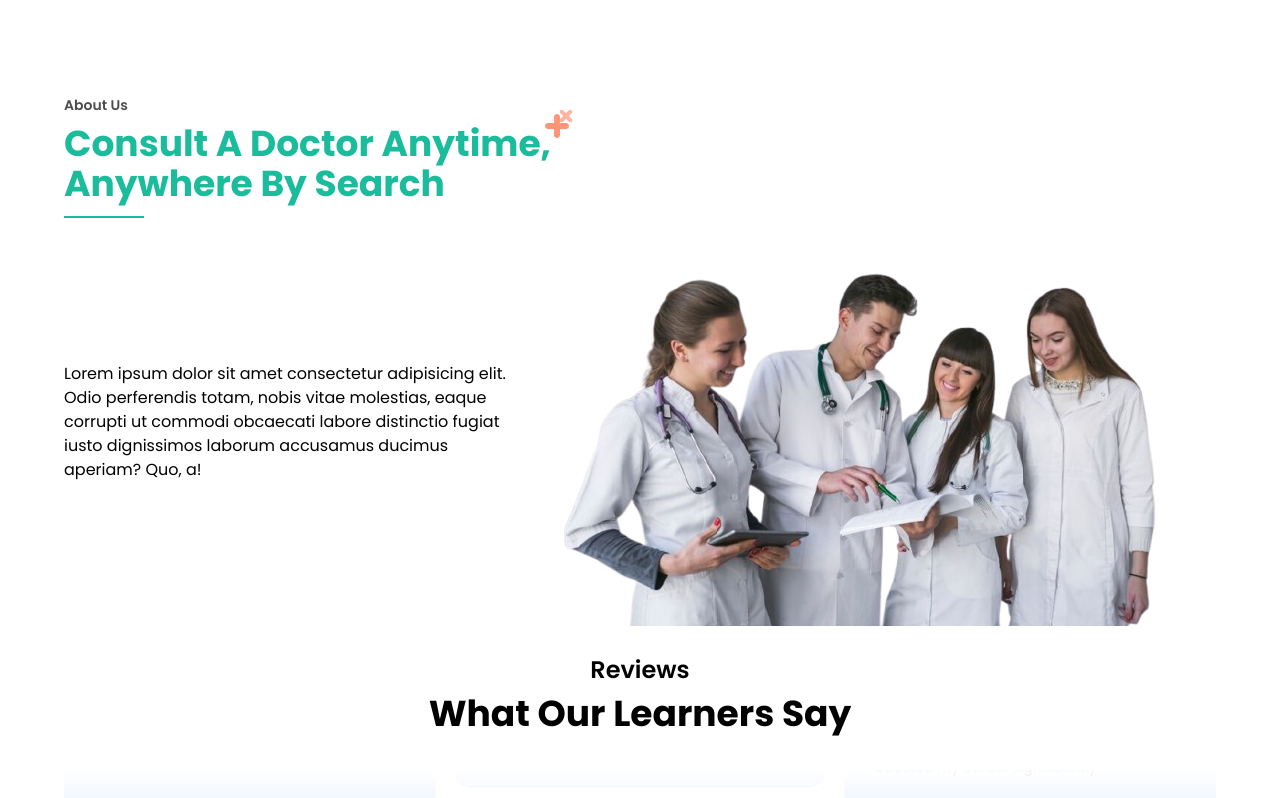
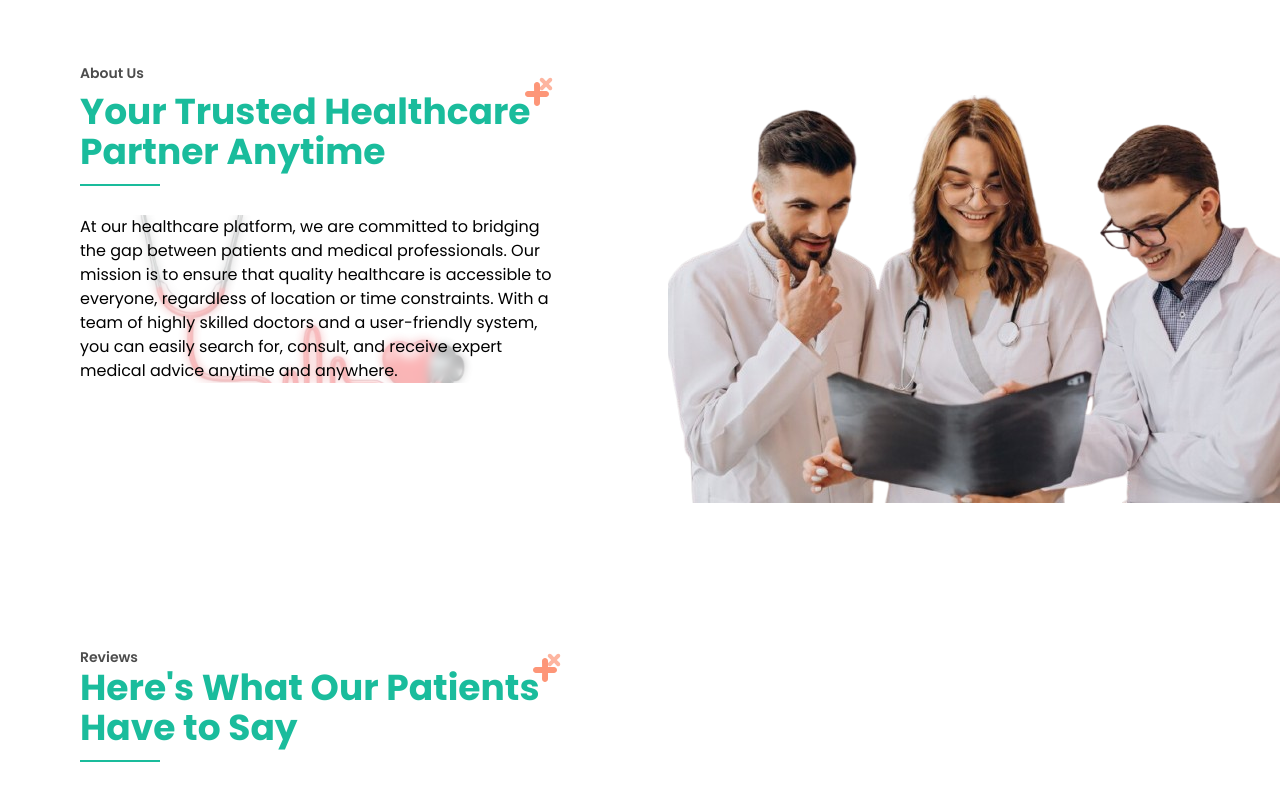
Before and after one commit to jahedasultana/Health-Track, a React (Vite) app: page / in a window 1280 px wide. Shown: the part 5180-5978 px from the top of the page. Built offline with nearby package versions, Linux system fonts and the light colour scheme; no server answers; grey boxes are pictures that could not be loaded.

Commit message:
Review section fix

```diff
--- a/src/pages/home/aboutUs/AboutUs.jsx
+++ b/src/pages/home/aboutUs/AboutUs.jsx
@@ -1,34 +1,44 @@
 import { TiPlus } from "react-icons/ti";
-import mainImg from "../../../assets/homeImage/team.png";
-// import sideImg from "../../../assets/homeImage/aboutme.png";
+import mainImg from "../../../assets/homeImage/team2.png";
+import bgImage from "../../../assets/homeImage/slove.png"; // Import the background image
 
 const AboutUs = () => {
   return (
-    <div className=" md:w-[90%]  w-full mx-auto">
-      <div className="">
+    <div className="md:w-[100%] relative md:pl-20 mb-36 w-full mx-auto">
+      {/* Title Section */}
+      <div className="absolute -top-8">
         <p className="text-black/70 text-[14px] font-semibold mb-2">About Us</p>
-        <h2 className=" relative text-[#1ABC9C] md:text-4xl text-2xl font-bold mb-3 w-[max-content]">
-          Consult A Doctor Anytime,
-          <br /> Anywhere By Search
-          <TiPlus className="absolute text-[#FD9678]  -right-6 -top-4" />
+        <h2 className="relative text-[#1ABC9C] md:text-4xl text-2xl font-bold mb-3 w-[max-content]">
+          Your Trusted Healthcare <br /> Partner Anytime
+          <TiPlus className="absolute text-[#FD9678] -right-6 -top-4" />
           <TiPlus className="absolute text-[#FD9678] opacity-70 text-2xl -right-[27px] rotate-45 -top-5" />
         </h2>
         <div className="w-[80px] h-[2px] bg-[#1ABC9C]"></div>
       </div>
 
+      {/* Content Section */}
       <div className="flex flex-col md:flex-row items-center">
-        {/* Text Section */}
-        <div className="w-full md:w-[40%] ">
-          <p>
-            Lorem ipsum dolor sit amet consectetur adipisicing elit. Odio
-            perferendis totam, nobis vitae molestias, eaque corrupti ut commodi
-            obcaecati labore distinctio fugiat iusto dignissimos laborum
-            accusamus ducimus aperiam? Quo, a!
-          </p>
+        {/* Left Section with Background Image */}
+        <div
+          className="w-full md:w-[40%] bg-cover bg-center bg-no-repeat relative"
+          style={{ backgroundImage: `url(${bgImage})` }}
+        >
+          <div className="bg-white/70 backdrop-blur-sm">
+            <p>
+              At our healthcare platform, we are committed to bridging the gap
+              between patients and medical professionals. Our mission is to
+              ensure that quality healthcare is accessible to everyone,
+              regardless of location or time constraints. With a team of highly
+              skilled doctors and a user-friendly system, you can easily search
+              for, consult, and receive expert medical advice anytime and
+              anywhere.
+            </p>
+          </div>
         </div>
 
-        <div className="w-full md:w-[60%] flex justify-center items-center  h-full">
-          <img className="h-" src={mainImg} alt="images" />
+        {/* Right Section with Main Image */}
+        <div className="w-full md:w-[60%] flex justify-end items-center h-full">
+          <img className="h-auto" src={mainImg} alt="images" />
         </div>
       </div>
     </div>
--- a/src/pages/home/ourDoctors/OurDoctors.jsx
+++ b/src/pages/home/ourDoctors/OurDoctors.jsx
@@ -9,9 +9,7 @@ import { FaPhoneAlt } from "react-icons/fa";
 const OurDoctors = () => {
   return (
     <section className="w-[90%] mx-auto md:my-28 my-12">
-      <div className="md:mb-10 mb-6">
-        <h1 className="md:text-3xl text-xl font-medium text-[#3f3f41]"></h1>
-      </div>
+
       <div className="md:mb-14 mb-10">
         <p className="text-black/70 text-[14px] font-semibold">Professionals</p>
         <h2 className=" relative text-[#1ABC9C] text-2xl md:text-4xl font-bold mb-3 w-[max-content]">
--- a/src/pages/home/testimonial/Testimonial.jsx
+++ b/src/pages/home/testimonial/Testimonial.jsx
@@ -2,16 +2,17 @@
 import { useEffect, useState } from "react";
 import TestimonialSlide from "./TestimonialSlide";
 import { motion } from "framer-motion";
+import { TiPlus } from "react-icons/ti";
 
 const Testimonial = () => {
-  const [reviews,setReviews] = useState([])
-  const [duration,setDuration] = useState(0)
+  const [reviews, setReviews] = useState([]);
+  const [duration, setDuration] = useState(0);
 
-  useEffect(() =>{
-    fetch('/reviews.json')
-    .then(res => res.json())
-    .then(data => setReviews(data))
-  },[])
+  useEffect(() => {
+    fetch("/reviews.json")
+      .then((res) => res.json())
+      .then((data) => setReviews(data));
+  }, []);
 
   const firstcolum = reviews.slice(0, 3);
   const secondColum = reviews.slice(3, 6);
@@ -19,16 +20,15 @@ const lastColum = reviews.slice(6, 9);
 
   return (
     <section className="mx-auto my-7">
-      <div className="m-5">
-        <p className="text-2xl text-center font-semibold text-primary">
-          Reviews
-        </p>
-        <h2 className="md:text-4xl text-3xl text-center font-bold my-2">
-          What Our Learners Say
+      <div className="md:mb-14 pl-20 mb-10">
+        <p className="text-black/70 text-[14px] font-semibold">Reviews</p>
+        <h2 className=" relative text-[#1ABC9C] text-2xl md:text-4xl font-bold mb-3 w-[max-content]">
+        Here's What Our Patients <br /> Have to Say
+          <TiPlus className="absolute text-[#FD9678]  -right-6 -top-4" />
+          <TiPlus className="absolute text-[#FD9678] opacity-70 text-2xl -right-[27px] rotate-45 -top-5" />
         </h2>
+        <div className="w-[80px] h-[2px] mb-6 bg-[#1ABC9C]"></div>
       </div>
-
-
 
       <div className="relative w-full">
         <div className="section-gradient h-full w-full"></div>
@@ -44,7 +44,8 @@ const lastColum = reviews.slice(6, 9);
               ease: "linear",
               repeatType: "loop",
             }}
-          className=" w-full flex flex-col gap-5">
+            className=" w-full flex flex-col gap-5"
+          >
             <div className="flex flex-col w-full gap-5" duration={15}>
               {firstcolum.map((first, idx) => (
                 <TestimonialSlide key={idx} first={first} />
@@ -67,7 +68,8 @@ const lastColum = reviews.slice(6, 9);
               ease: "linear",
               repeatType: "loop",
             }}
-          className=" w-full flex flex-col gap-5">
+            className=" w-full flex flex-col gap-5"
+          >
             <div className="flex flex-col w-full gap-5" duration={15}>
               {secondColum.map((first, idx) => (
                 <TestimonialSlide key={idx} first={first} />
@@ -90,7 +92,8 @@ const lastColum = reviews.slice(6, 9);
               ease: "linear",
               repeatType: "loop",
             }}
-          className=" w-full flex flex-col gap-5">
+            className=" w-full flex flex-col gap-5"
+          >
             <div className="flex flex-col w-full gap-5" duration={15}>
               {lastColum.map((first, idx) => (
                 <TestimonialSlide key={idx} first={first} />
```
Also changed, not shown: src/assets/homeImage/team2.png (added). Lines whose indentation alone changed are shown as unchanged.
